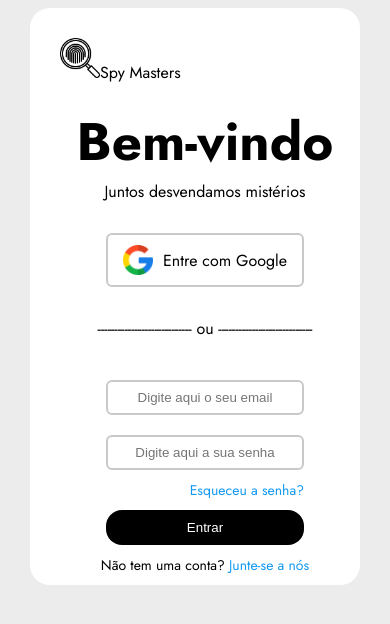
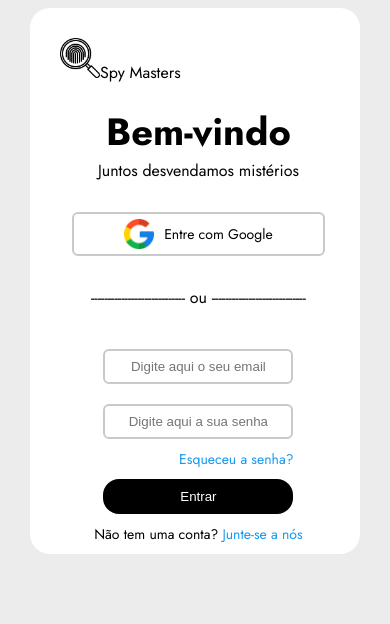
Before and after one commit to vitorvbtf/formulario-spy-masters, a plain HTML site: page index.html in a window 390 px wide. Drawn offline with Linux system fonts and the light colour scheme.

Commit message:
Alterações no posicionamento dos elementos

```diff
--- a/assets/style/style.css
+++ b/assets/style/style.css
@@ -18,6 +18,7 @@ body{
 
     background-color: white;
     border-radius: 20px;
+    display: flex;
 }
 
 header{
@@ -80,13 +81,6 @@ header{
     border-radius: 15px;
 }
 
-
-.principal{
-    display: flex;
-    flex-direction: row;
-    justify-content: space-between;
-}
-
 .lado_esquerdo{
     margin: 10px;
     width: 50%;
@@ -103,6 +97,7 @@ header{
 h1{
     font-size: 3.3rem;
     text-align: center;
+
 }
 
 .slogan{
@@ -202,7 +197,7 @@ img{
       display: none;
     }
     .lado_esquerdo{
-        width: 100%;
+        width: 96%;
     }
     .lado_direito{
         width: 100%;
@@ -219,6 +214,19 @@ img{
 
   @media(max-width:530px){
 
+    h1{
+        font-size: 38px;
+    }
+
+    .google{
+        width: 80%;
+        padding: 5px;
+
+    }
+
+    .google p{
+        font-size: 14px;
+    }
 
     .links-acesso{
         display: none;
```
